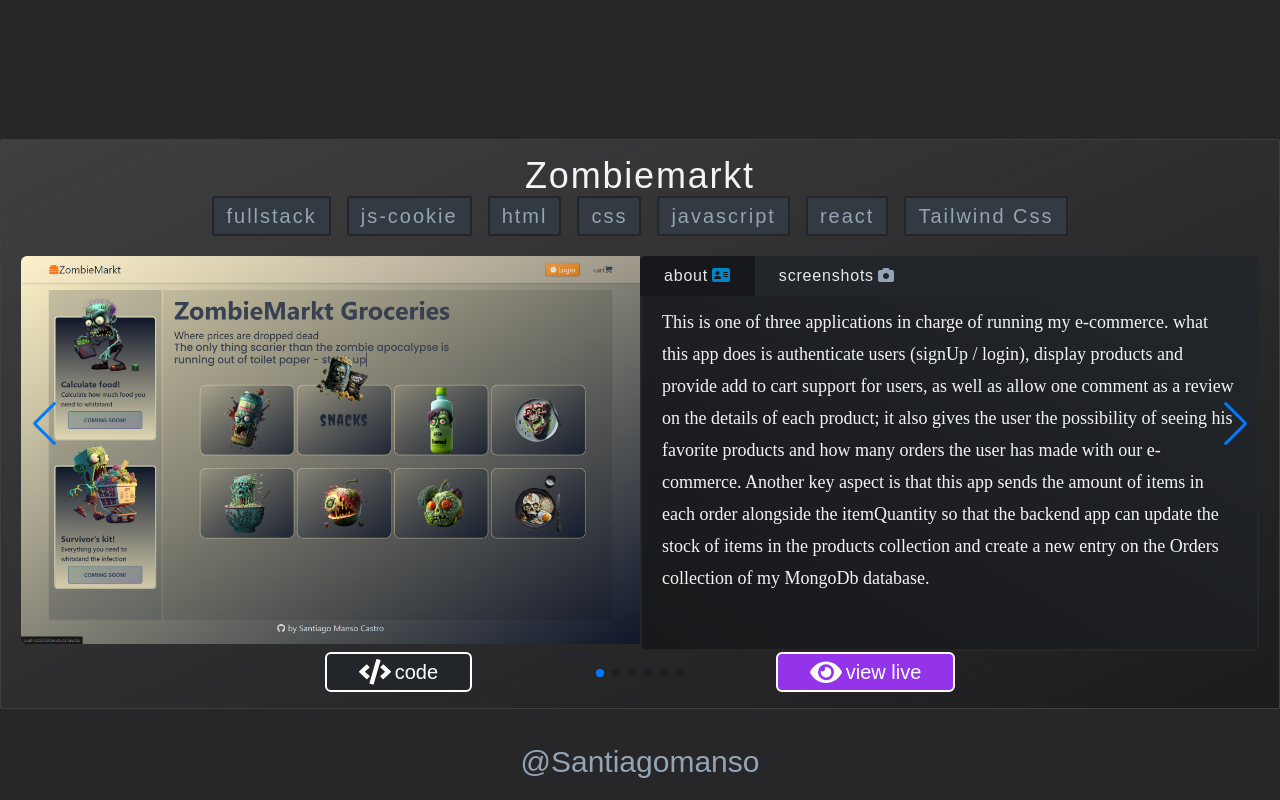
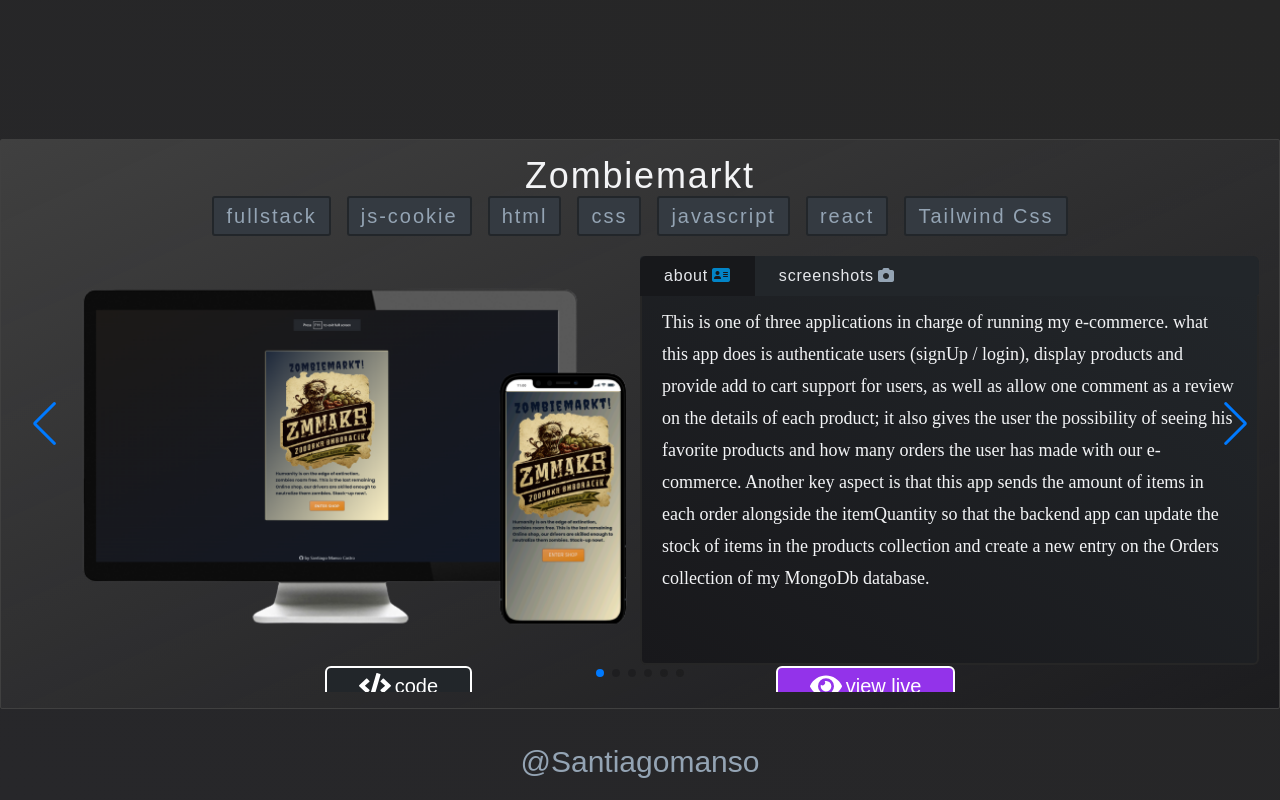
Before and after one commit to santiagomanso/santimanso.com, a React (Create React App) app: page /portfolio in a window 1280 px wide. Built offline with nearby package versions, Linux system fonts and the light colour scheme.

Commit message:
🔧 updated mockUp zombieMarkt

```diff
--- a/src/data/projects.ts
+++ b/src/data/projects.ts
@@ -1,7 +1,7 @@
 import { Projects } from '../interfaces/projectInterface'
 
 //icons for the flex list of projects
-const zombie = require('../assets/screenshots/zombiemarkt/main.png')
+const zombie = require('../assets/screenshots/zombiemarkt/mockUp.png')
 const inventory = require('../assets/screenshots/inventoryManager/mockUp.png')
 const rich = require('../assets/screenshots/richSimulator/mockUp.png')
 const mockupDelivery = require('../assets/screenshots/deliveryFee/mockUp.png')
```
